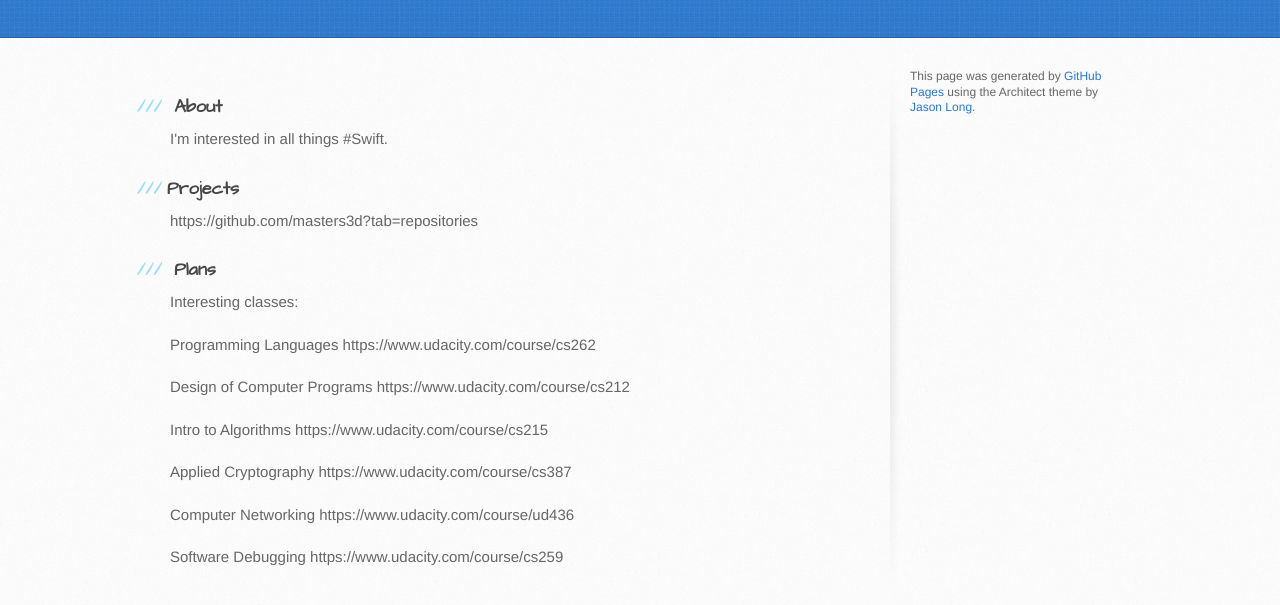
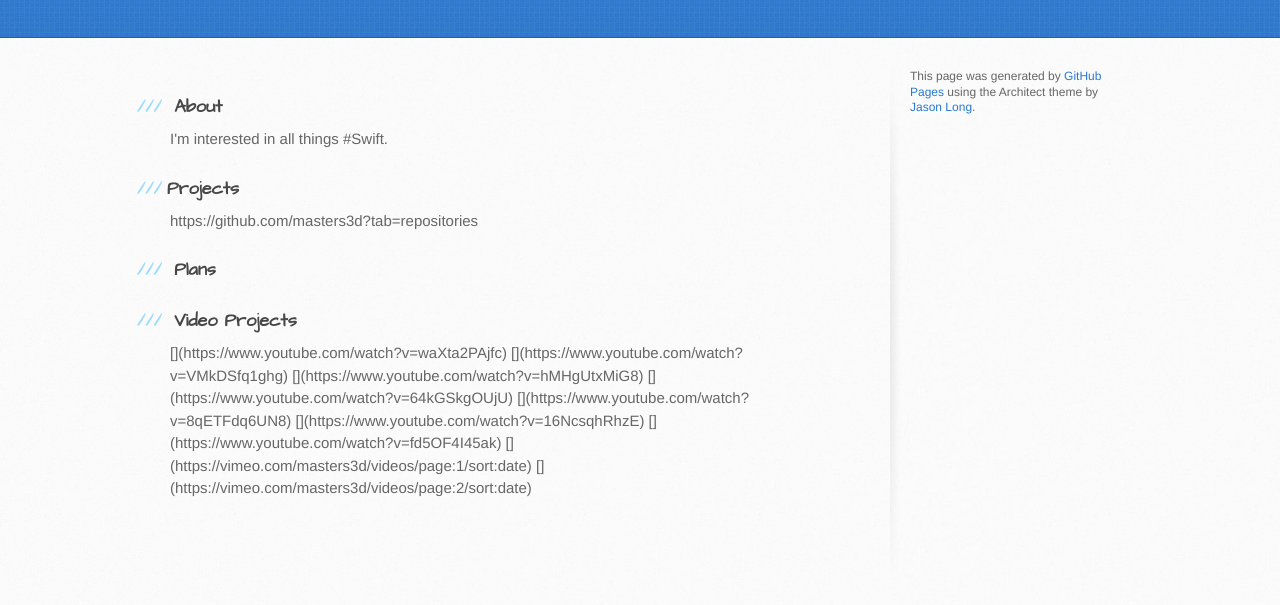
Before and after one commit to masters3d/masters3d.github.io, a plain HTML site: page index.html in a window 1280 px wide. Shown: the part 163-768 px from the top of the page. Drawn offline with Linux system fonts and the light colour scheme.

Commit message:
Update index.html

```diff
--- a/index.html
+++ b/index.html
@@ -33,13 +33,22 @@
           <h3><a id="welcome-to-github-pages2" class="anchor" href="#welcome-to-github-pages" aria-hidden="true"><span class="octicon octicon-link"></span></a>Projects</h3>
           <p>https://github.com/masters3d?tab=repositories</p>
           <h3> <a href="#designer-templates" class="anchor" id="designer-templates" aria-hidden="true"><span class="octicon octicon-link"></span></a>Plans</h3>
-<p>Interesting classes:   </p>
-<p>Programming Languages https://www.udacity.com/course/cs262 </p>
-<p>Design of Computer Programs https://www.udacity.com/course/cs212</p>
-<p> Intro to Algorithms https://www.udacity.com/course/cs215</p>
-<p>Applied Cryptography https://www.udacity.com/course/cs387</p>
-<p>Computer Networking https://www.udacity.com/course/ud436</p>
-<p>Software Debugging https://www.udacity.com/course/cs259</p>
+
+          <h3> Video Projects </h3>
+
+[](https://www.youtube.com/watch?v=waXta2PAjfc)
+[](https://www.youtube.com/watch?v=VMkDSfq1ghg)
+[](https://www.youtube.com/watch?v=hMHgUtxMiG8)
+[](https://www.youtube.com/watch?v=64kGSkgOUjU)
+[](https://www.youtube.com/watch?v=8qETFdq6UN8)
+[](https://www.youtube.com/watch?v=16NcsqhRhzE)
+[](https://www.youtube.com/watch?v=fd5OF4I45ak)
+[](https://vimeo.com/masters3d/videos/page:1/sort:date)
+[](https://vimeo.com/masters3d/videos/page:2/sort:date)
+
+
+
+
         </section>
 
         <aside id="sidebar">
```
